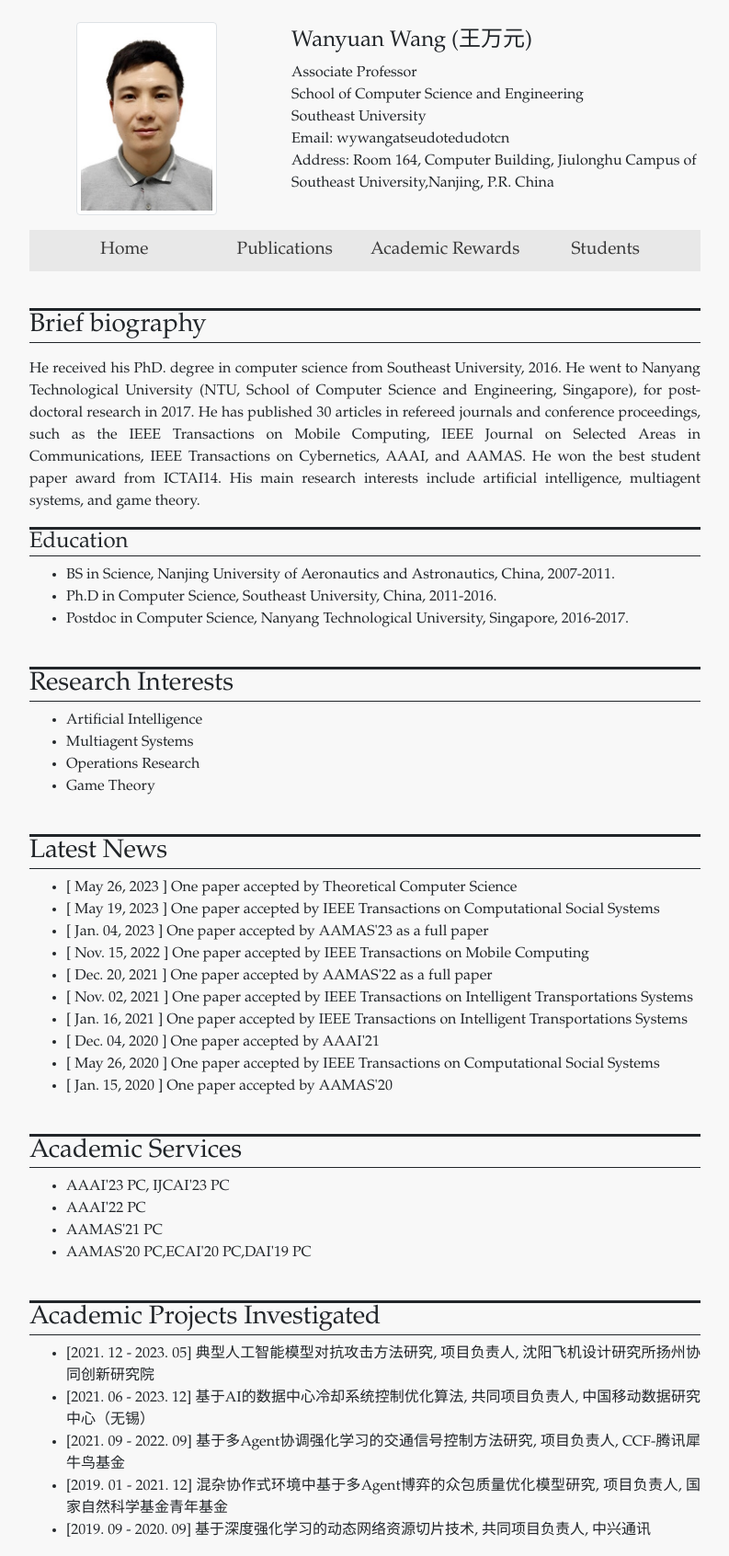
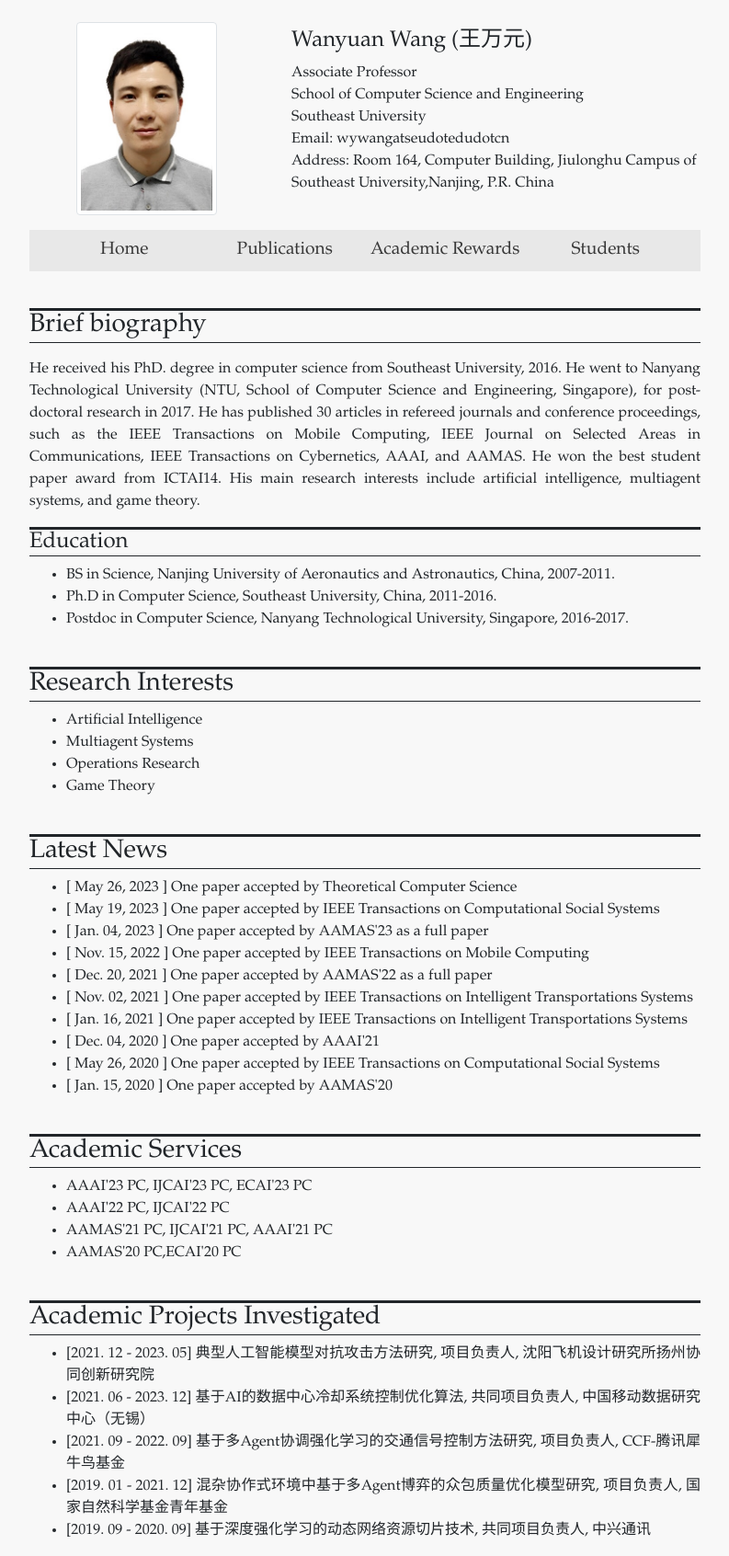
Before and after one commit to wanyuanwang/wanyuanwang.github.io, a Jekyll site: the page built from index.html, in a window 1280 px wide. Shown: the whole page at 92% size, without its empty margins (243-1036 px from the left). Built offline with Jekyll 4.4.1, drawn with Linux system fonts in a browser that asks for light colours.

Commit message:
Update committee_member.yml

```diff
--- a/_data/committee_member.yml
+++ b/_data/committee_member.yml
@@ -1,4 +1,4 @@
-- name : AAAI'23 PC, IJCAI'23 PC
-- name : AAAI'22 PC
-- name : AAMAS'21 PC
-- name : AAMAS'20 PC,ECAI'20 PC,DAI'19 PC
+- name : AAAI'23 PC, IJCAI'23 PC, ECAI'23 PC
+- name : AAAI'22 PC, IJCAI'22 PC
+- name : AAMAS'21 PC, IJCAI'21 PC, AAAI'21 PC
+- name : AAMAS'20 PC,ECAI'20 PC
```
